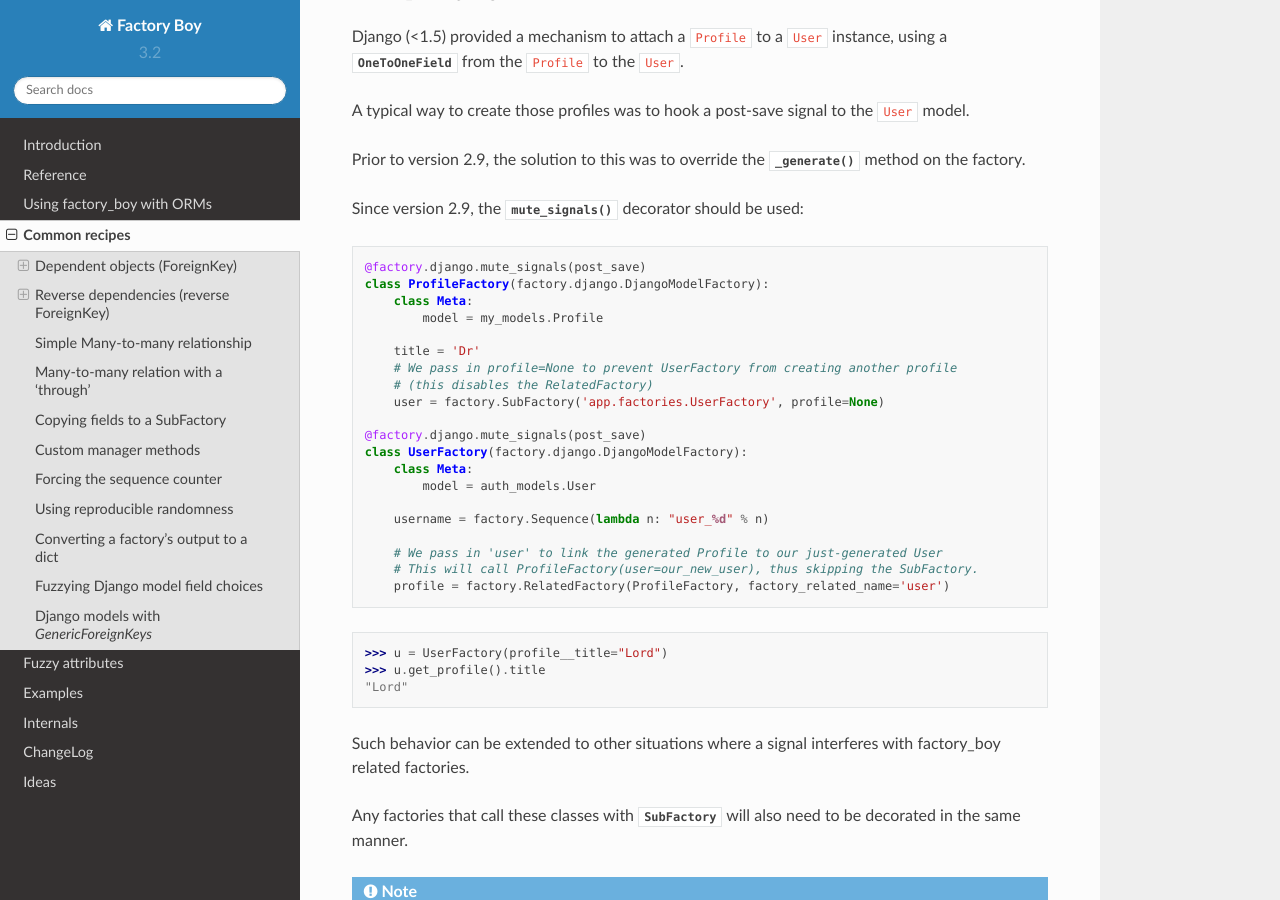
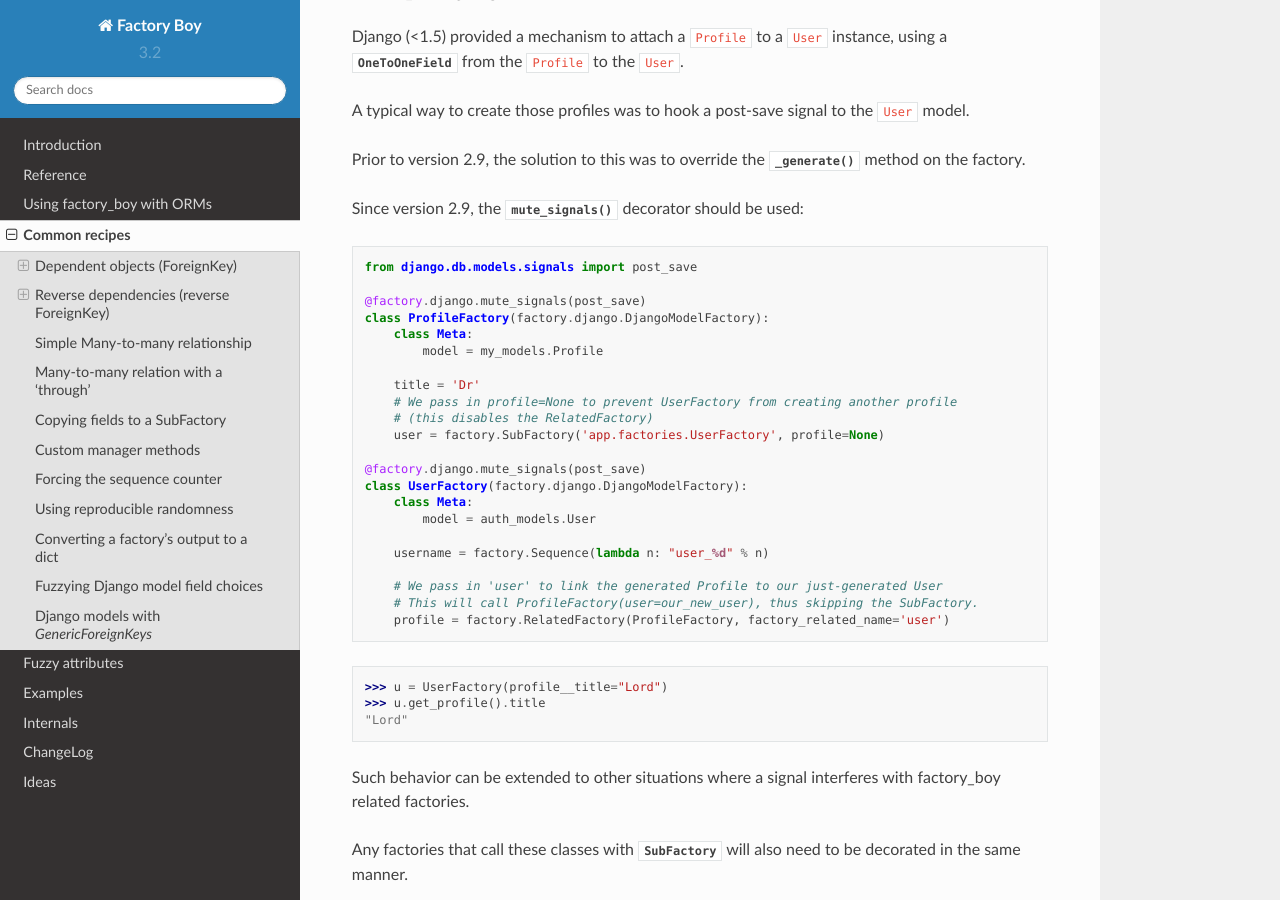
Before and after one commit to FactoryBoy/factory_boy, a Sphinx documentation site: the page built from docs/recipes.rst, in a window 1280 px wide and 900 px high, scrolled down 1713 px. Built offline with Sphinx 7.4.7 and the Read the Docs theme 2.0.0, drawn with Linux system fonts in a browser that asks for light colours.

Commit message:
Add import to Django Example
Add `from django.db.models.signals import post_save` for the `mute_signals` example.

```diff
--- a/docs/recipes.rst
+++ b/docs/recipes.rst
@@ -105,6 +105,8 @@ Since version 2.9, the :meth:`~factory.django.mute_signals` decorator should be
 
 
 .. code-block:: python
+
+    from django.db.models.signals import post_save
 
     @factory.django.mute_signals(post_save)
     class ProfileFactory(factory.django.DjangoModelFactory):
```
